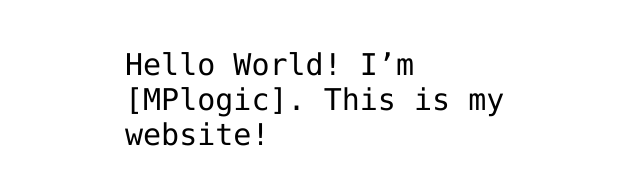
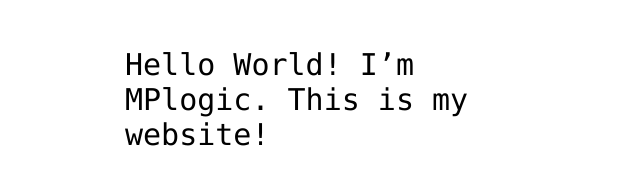
Before and after one commit to MPlogic/MPlogic.github.io, a plain HTML site: page index.html in a window 1280 px wide. Shown: the part 341-526 px from the top of the page, without its empty margins (315-955 px from the left). Drawn offline with Linux system fonts and the light colour scheme.

Commit message:
Update index.html

```diff
--- a/index.html
+++ b/index.html
@@ -12,7 +12,7 @@
 <img src="https://octodex.github.com/images/daftpunktocat-thomas.gif" id="octocat" alt="octocat-gif" />
 
 <!-- Change this code here by copy and pasting your template on line 15 -->
-<p>Hello World! I’m [MPlogic]. This is my website!</p>
+<p>Hello World! I’m MPlogic. This is my website!</p>
 
 </body>
 </html>
```
